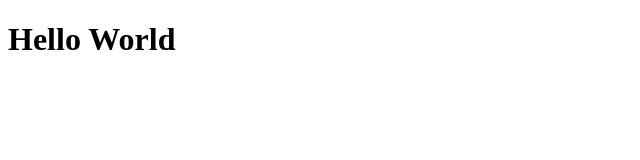
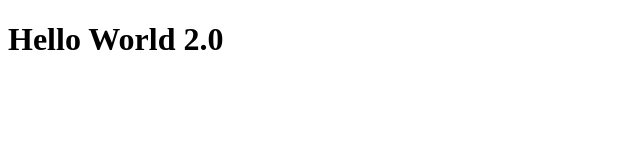
Before and after one commit to ColeUhlig/PersonalWebsite, a plain HTML site: page content/index.html in a window 1280 px wide. Shown: the full height of the page, 0-640 px from the left. Drawn offline with Linux system fonts and the light colour scheme.

Commit message:
bug fixes

```diff
--- a/content/index.html
+++ b/content/index.html
@@ -8,6 +8,6 @@
   <script src="/js/canonical-host.js"></script>
 </head>
 <body>
-  <h1>Hello World</h1>
+  <h1>Hello World 2.0</h1>
 </body>
 </html>
```
